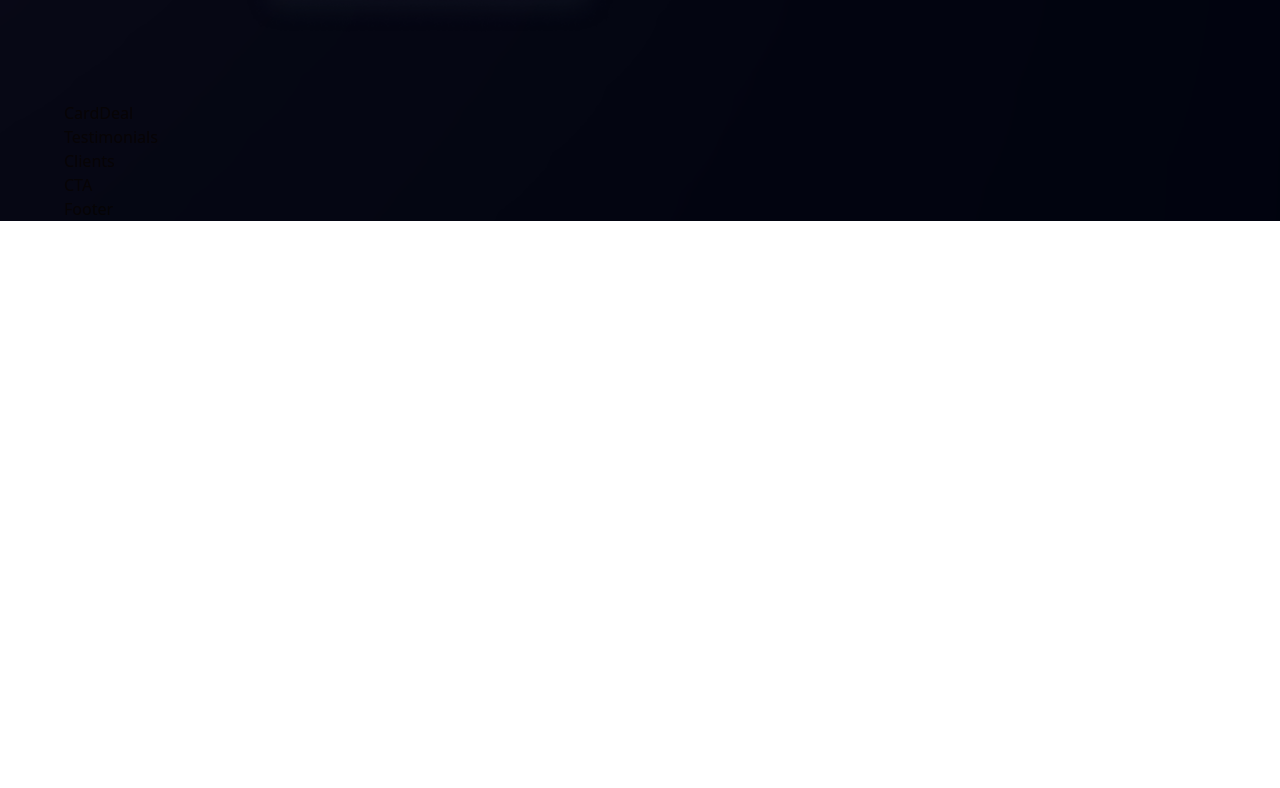
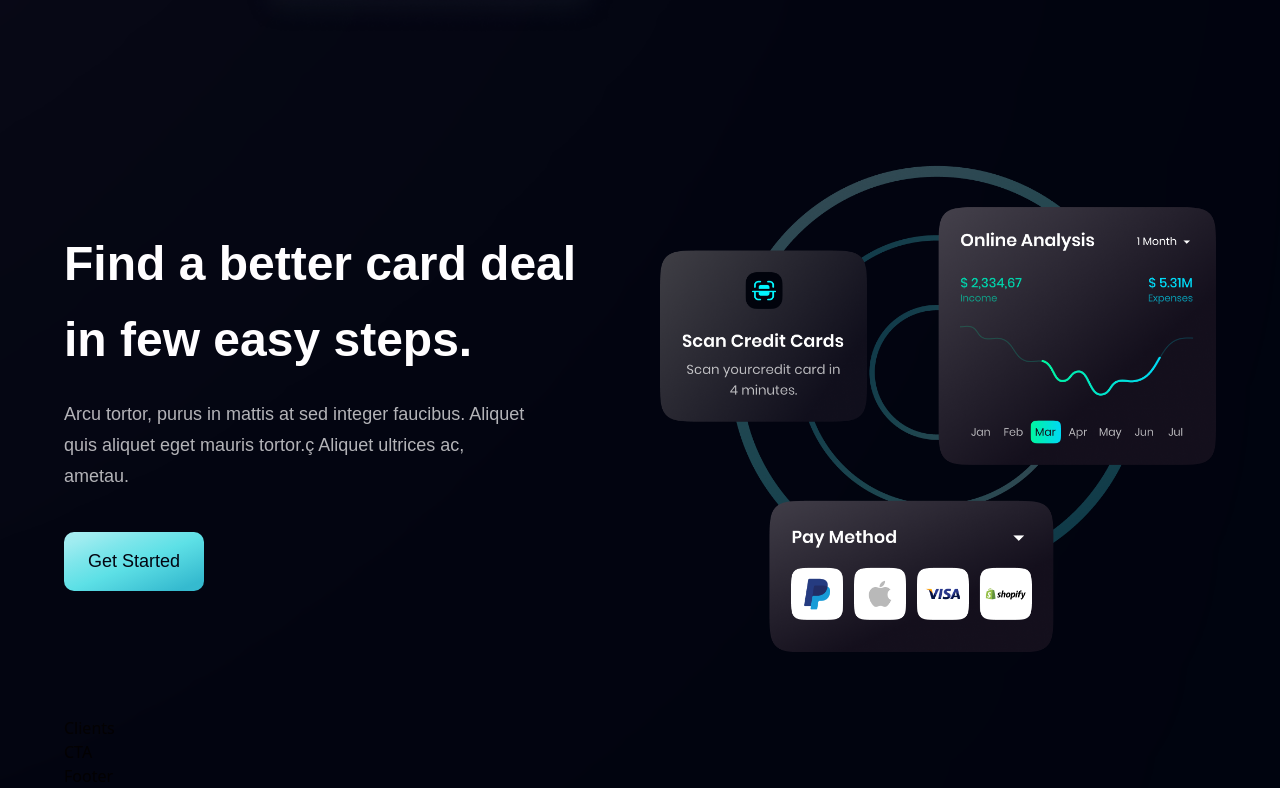
Before and after one commit to tufanmerve/portfolio-project, a React (Vite) app: page / in a window 1280 px wide. Shown: the part 2021-2809 px from the top of the page. Before the commit the page ends 2242 px from the top, so only its background shows below. Built offline with nearby package versions, Linux system fonts and the light colour scheme.

Commit message:
CardDeal section created

```diff
--- a/src/components/Button.jsx
+++ b/src/components/Button.jsx
@@ -2,7 +2,7 @@
 
 const Button = ({styles}) => {
   return (
-   <button type='button' className={`py-4 px-6 bg-blue-gradient font-poppins font-medium text-[18px] text-primary outline-none rounded
+   <button type='button' className={`py-4 px-6 bg-blue-gradient font-poppins font-medium text-[18px] text-primary outline-none rounded-[10px]
    ${styles} `}>
     Get Started
 
--- a/src/components/CardDeal.jsx
+++ b/src/components/CardDeal.jsx
@@ -1,9 +1,30 @@
-import React from 'react'
+import React from 'react';
+import { card } from '../assets';
+import styles, { layout } from '../style';
+import Button from './Button';
 
-const CardDeal = () => {
-  return (
-    <div>CardDeal</div>
-  )
-}
+
+const CardDeal = () => (
+  <section className={layout.section}>
+    <div className={layout.sectionInfo}>
+      <h2 className={styles.heading2}>
+        Find a better card deal
+        <br className='sm:block hidden' /> in few easy steps.
+      </h2>
+      <p className={`${styles.paragraph} max-w-[470px] mt-5 `}>
+        Arcu tortor, purus in mattis at sed integer faucibus. Aliquet quis aliquet eget mauris tortor.ç Aliquet ultrices ac, ametau.
+      </p>
+      <Button styles="mt-10" />
+
+    </div>
+
+    <div className={layout.sectionImg}>
+      <img src={card} alt="card" className='w-[100%] h-[100%]'/>
+
+    </div>
+
+  </section>
+)
+
 
 export default CardDeal
--- a/src/components/Testimonials.jsx
+++ b/src/components/Testimonials.jsx
@@ -1,8 +1,13 @@
-import React from 'react'
+import React from 'react';
+import { feedback } from '../constants';
+import styles from '../style';
+import FeedbackCard from './FeedbackCard';
 
 const Testimonials = () => {
   return (
-    <div>Testimonials</div>
+    <div>
+
+    </div>
   )
 }
 
```
